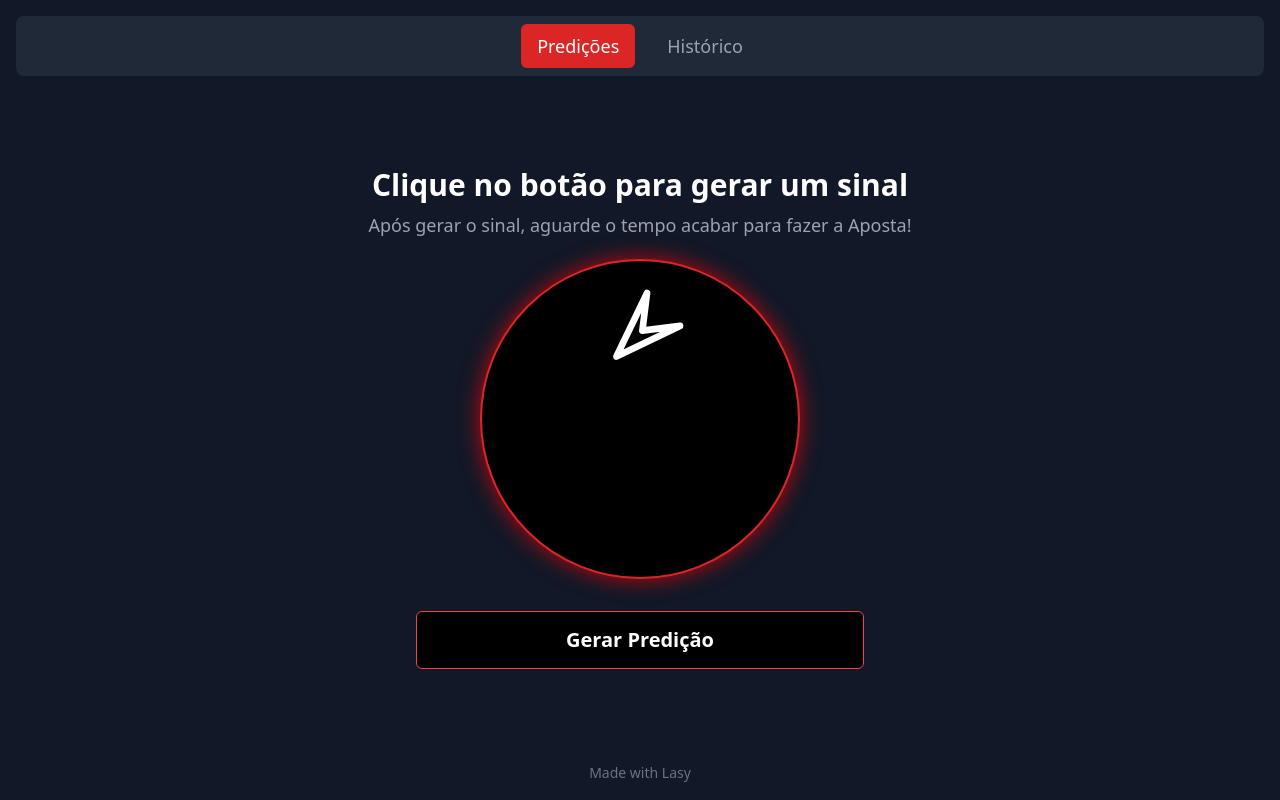
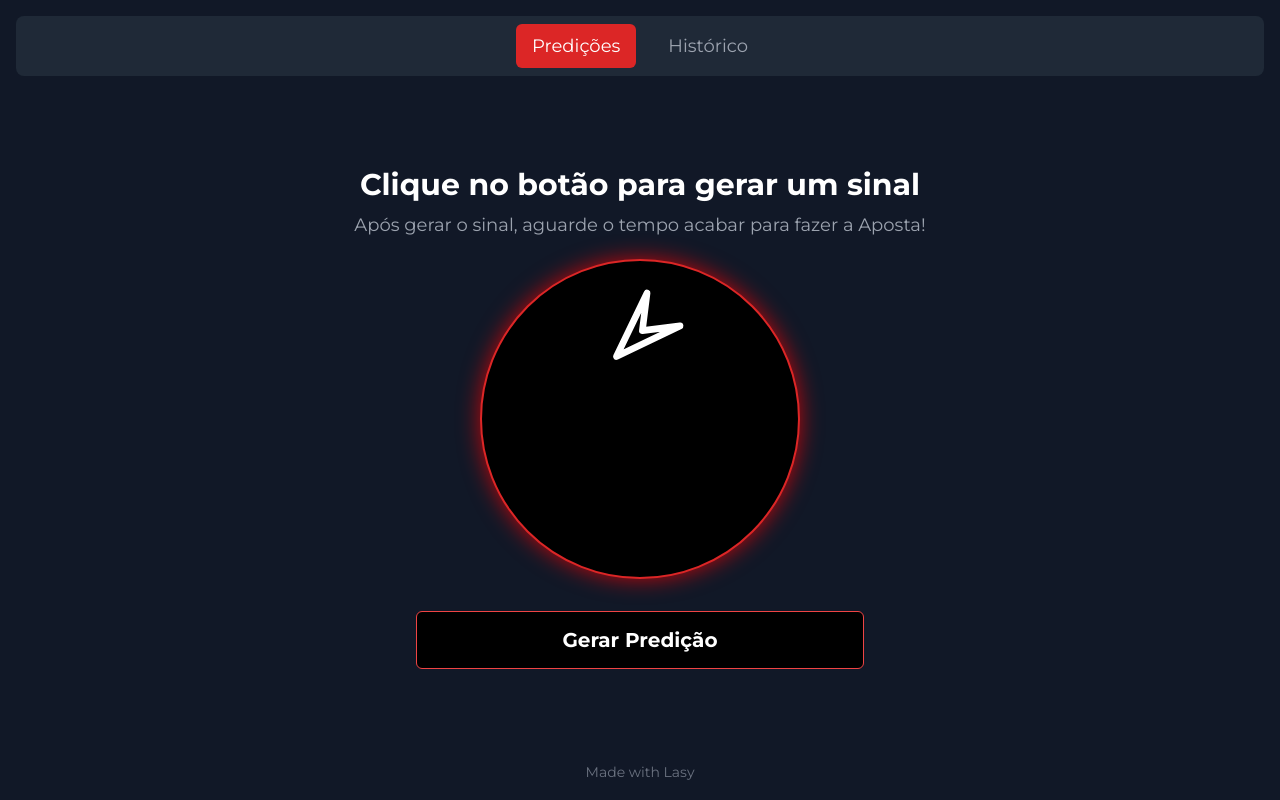
Before and after one commit to gabrieljesus17/rapid-flux-code, a React (Vite) app: page /predictions in a window 1280 px wide. Built offline with nearby package versions, Linux system fonts and the light colour scheme.

Commit message:
[lasy] Aplicando a fonte Montserrat globalmente - escreveu 2 arquivo(s)

```diff
--- a/src/components/PredictionCircle.tsx
+++ b/src/components/PredictionCircle.tsx
@@ -159,7 +159,7 @@ export default function PredictionCircle() {
         <AviatorIcon isActive={isActive} />
         {isActive && appState !== "AWAITING_ENTRY" && appState !== "ENTRY_COMPLETE" && (
           <div className="flex flex-col gap-4 mt-24 text-center">
-            <p className="text-2xl font-semibold text-white font-montserrat">💰 Cashout cedo sugerido</p>
+            <p className="text-2xl font-semibold text-white">💰 Cashout cedo sugerido</p>
             <p className="text-lg font-bold text-yellow-300">{cashoutText}</p>
           </div>
         )}
--- a/src/globals.css
+++ b/src/globals.css
@@ -40,6 +40,6 @@
     @apply border-border;
   }
   body {
-    @apply bg-gray-900 text-white;
+    @apply bg-gray-900 text-white font-montserrat;
   }
 }
```
